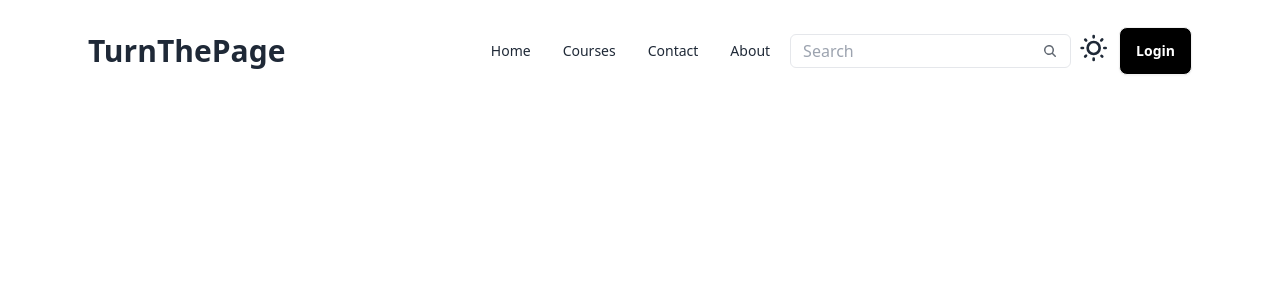
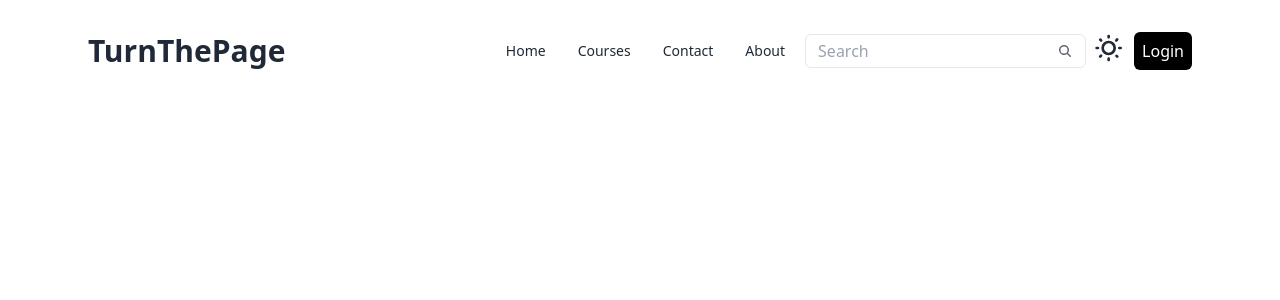
Before and after one commit to Abhishekkumar21/TurnThePage, a React (Vite) app in the folder Frontend/: page / in a window 1280 px wide. Shown: the top 300 px of the page. Built offline with nearby package versions, Linux system fonts and the light colour scheme.

Commit message:
updated login button size

```diff
--- a/Frontend/src/Components/Navbar.jsx
+++ b/Frontend/src/Components/Navbar.jsx
@@ -109,7 +109,7 @@ function Navbar() {
             </div>
 
             <div>
-              <a className="btn bg-black text-white hover:bg-slate-800 duration-3000 transition-colors">
+              <a className="p-2 rounded-md bg-black text-white hover:bg-slate-800 duration-3000 transition-colors">
                 Login
               </a>
             </div>
```
